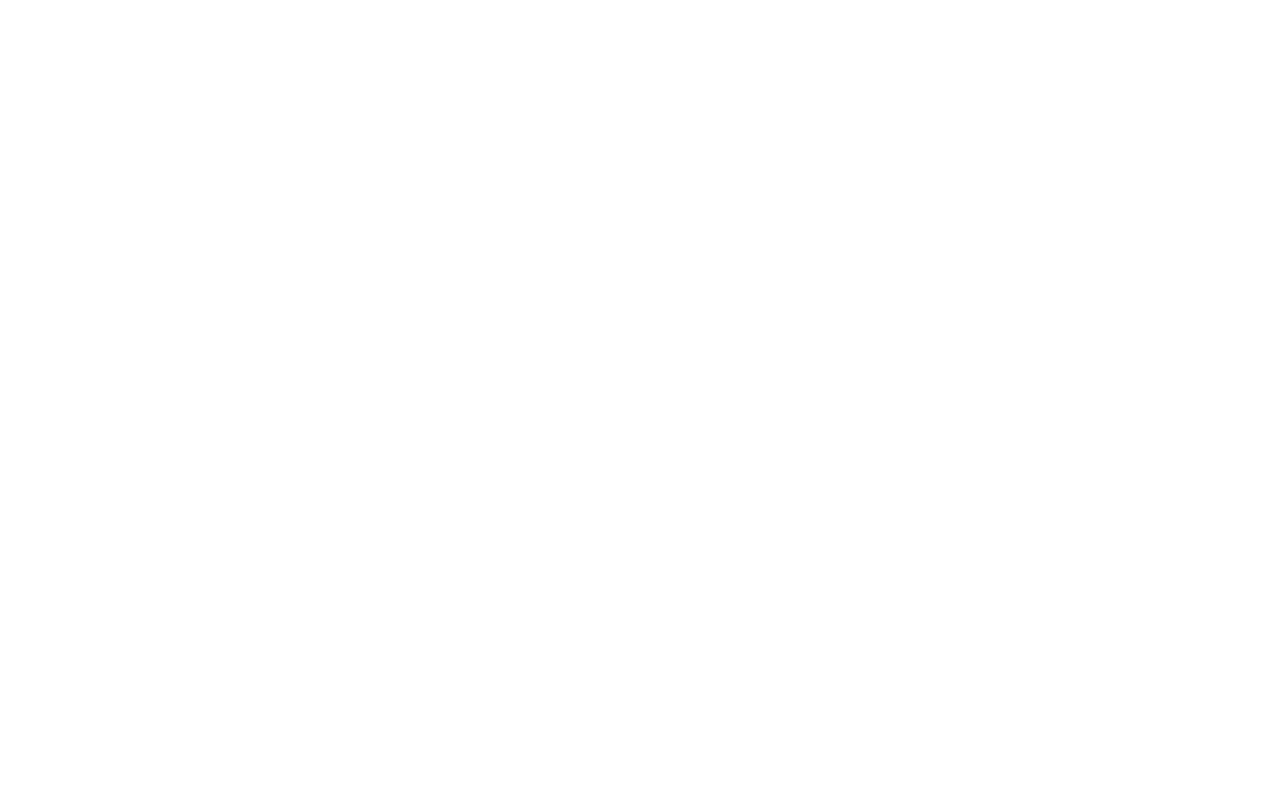
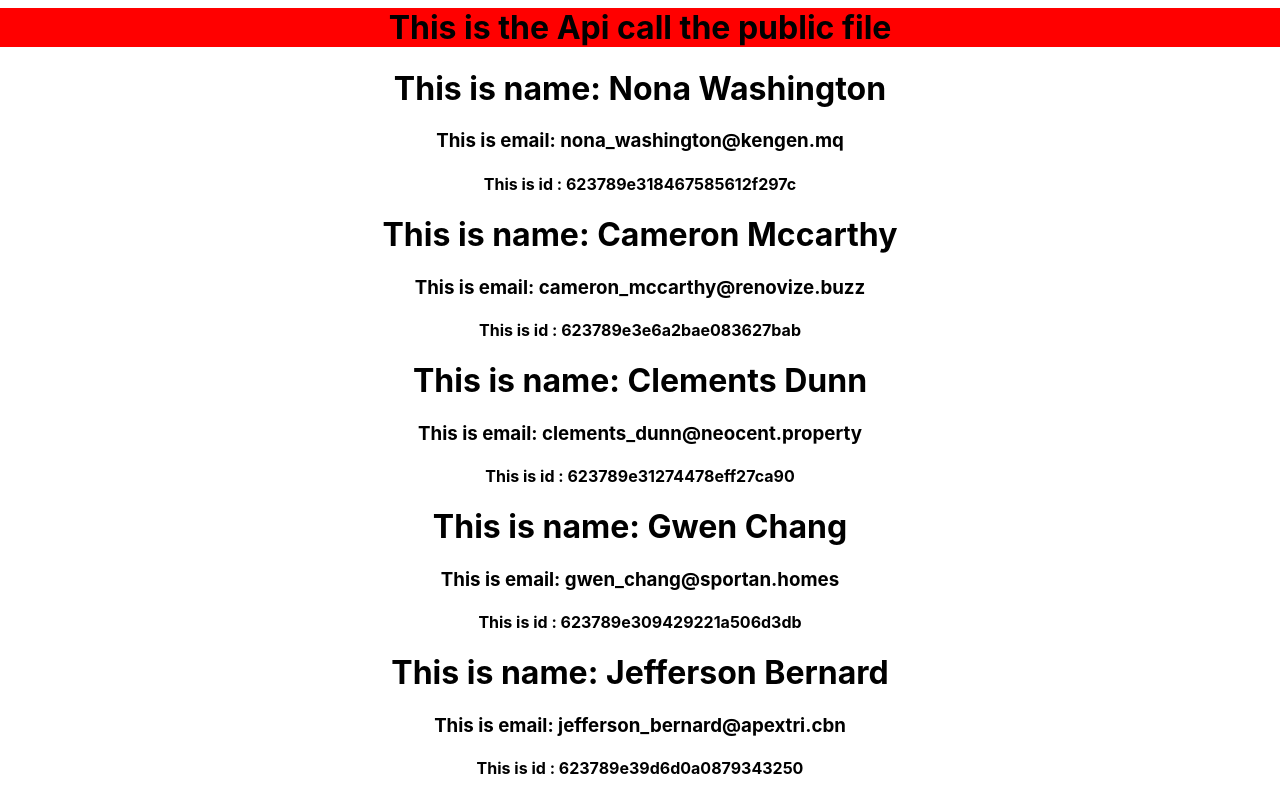
Before and after one commit to mahadihasan2/integretion-react, a React (Create React App) app: page / in a window 1280 px wide. Shown: the part 2660-3460 px from the top of the page. Before the commit the page ends 2647 px from the top, so only its background shows below. Built offline with nearby package versions, Linux system fonts and the light colour scheme.

Commit message:
api-call-the-public-file

```diff
--- /dev/null
+++ b/public/data.json
@@ -0,0 +1,65 @@
+[
+    {
+        "id": "623789e318467585612f297c",
+        "email": "nona_washington@kengen.mq",
+        "profile": {
+            "name": "Nona Washington",
+            "company": "Kengen",
+            "dob": "1993-11-26"
+        }
+    },
+    {
+        "id": "623789e3e6a2bae083627bab",
+        "email": "cameron_mccarthy@renovize.buzz",
+        "profile": {
+            "name": "Cameron Mccarthy",
+            "company": "Renovize",
+            "dob": "1989-12-06"
+        }
+    },
+    {
+        "id": "623789e31274478eff27ca90",
+        "email": "clements_dunn@neocent.property",
+        "profile": {
+            "name": "Clements Dunn",
+            "company": "Neocent",
+            "dob": "1989-04-05"
+        }
+    },
+    {
+        "id": "623789e309429221a506d3db",
+        "email": "gwen_chang@sportan.homes",
+        "profile": {
+            "name": "Gwen Chang",
+            "company": "Sportan",
+            "dob": "1993-11-09"
+        }
+    },
+    {
+        "id": "623789e39d6d0a0879343250",
+        "email": "jefferson_bernard@apextri.cbn",
+        "profile": {
+            "name": "Jefferson Bernard",
+            "company": "Apextri",
+            "dob": "1992-06-18"
+        }
+    },
+    {
+        "id": "623789e3fc7ae37e37905abf",
+        "email": "dena_cabrera@ezentia.ovh",
+        "profile": {
+            "name": "Dena Cabrera",
+            "company": "Ezentia",
+            "dob": "1992-07-08"
+        }
+    },
+    {
+        "id": "623789e3c211438e7f2bfb12",
+        "email": "horn_crane@webiotic.tips",
+        "profile": {
+            "name": "Horn Crane",
+            "company": "Webiotic",
+            "dob": "1992-08-28"
+        }
+    }
+]
--- a/src/App.js
+++ b/src/App.js
@@ -2,6 +2,8 @@
 import Bazar from './Components/Bazars/Bazar';
 import Cosmetics from './Components/Cosmetics/Cosmetics';
 import Datageneretor from './Components/Datageneretor/Datageneretor';
+import Featchapi from './Components/Featchapi/Featchapi';
+import Showheading from './Components/Headingapi/Showheading';
 import Mobile from './Components/Mobile/Mobile';
 import Showes from './Components/Showes/Showes';
 
@@ -13,6 +15,10 @@
       <Showes></Showes>
       <Bazar></Bazar>
       <Datageneretor></Datageneretor>
+      <Showheading></Showheading>
+      <Featchapi></Featchapi>
+
+
     </div>
   );
 }
--- /dev/null
+++ b/src/Components/Featchapi/Featchapi.js
@@ -0,0 +1,25 @@
+import React, { useEffect, useState } from 'react';
+import Showapi from '../Showapi/Showapi';
+
+const Featchapi = () => {
+    const [company, setCompany] = useState([])
+    useEffect(() => {
+        fetch('data.json')
+            .then(res => res.json())
+            .then(data => setCompany(data))
+    }, [])
+    return (
+        <div>
+            {
+                company.map(company => <Showapi
+                    key={company.id}
+                    company={company}
+                >
+
+                </Showapi>)
+            }
+        </div>
+    );
+};
+
+export default Featchapi;
--- /dev/null
+++ b/src/Components/Headingapi/Showheading.js
@@ -0,0 +1,11 @@
+import React from 'react';
+
+const Showheading = () => {
+    return (
+        <div>
+            <h1 style={{ backgroundColor: 'red' }}>This is the Api call the public file</h1>
+        </div>
+    );
+};
+
+export default Showheading;
--- /dev/null
+++ b/src/Components/Showapi/Showapi.js
@@ -0,0 +1,14 @@
+import React from 'react';
+
+const Showapi = (props) => {
+    const { profile, email, id } = props.company
+    return (
+        <div>
+            <h1>This is name: {profile.name}</h1>
+            <h3>This is email: {email}</h3>
+            <h4>This is id : {id}</h4>
+        </div>
+    );
+};
+
+export default Showapi;
```
